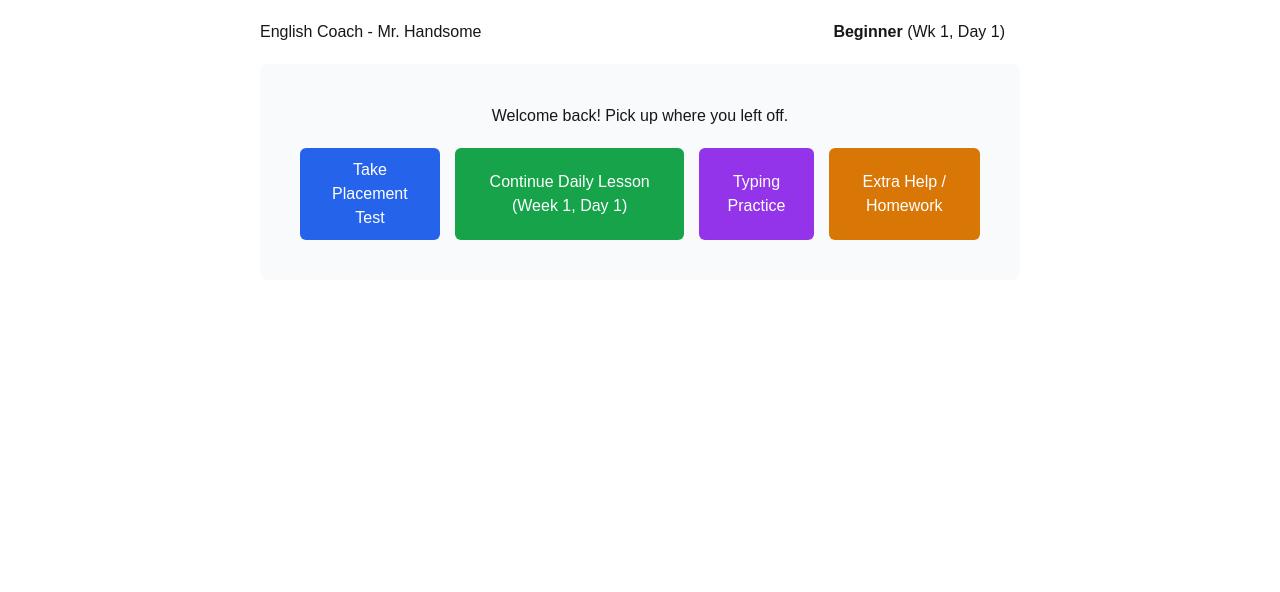
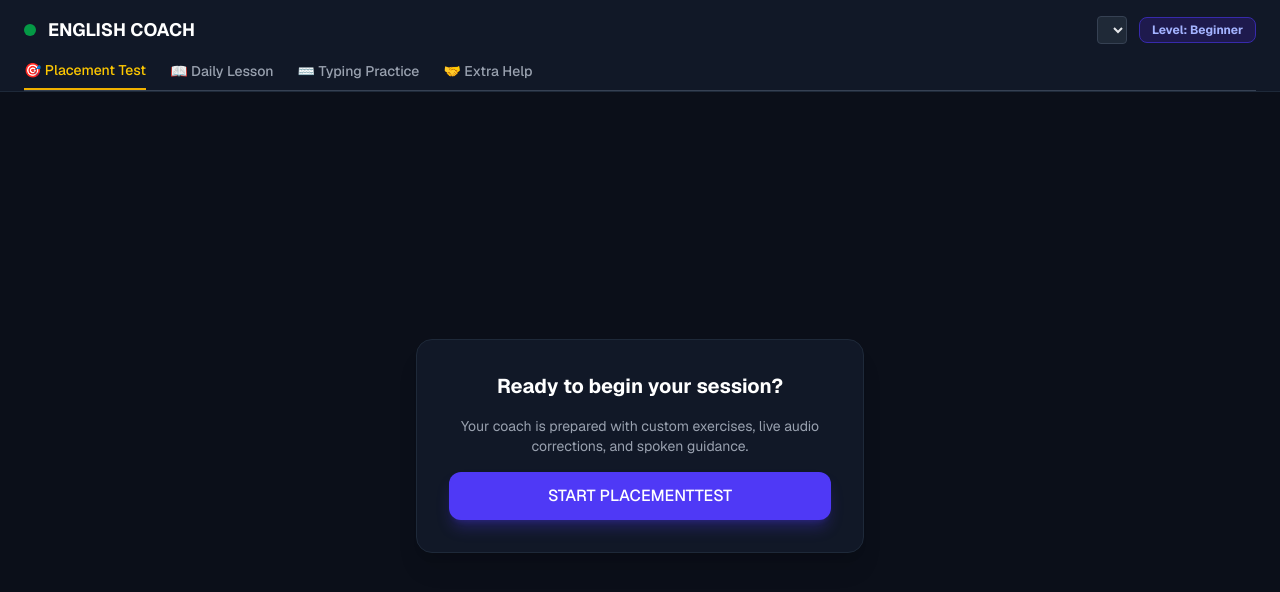
Before and after one commit to kamhasan123/Learn, a Next.js app in the folder english-coach/: page / in a window 1280 px wide. Shown: the top 592 px of the page. Built offline with nearby package versions, Linux system fonts and the light colour scheme.

Commit message:
Update page.tsx

```diff
--- a/english-coach/app/page.tsx
+++ b/english-coach/app/page.tsx
@@ -9,54 +9,141 @@ interface Message {
 }
 
 export default function InteractiveCoachPage() {
-  const [activeTab, setActiveTab] = useState<'curriculum' | 'typing' | 'extraHelp'>('curriculum');
+  const [activeTab, setActiveTab] = useState<'curriculum' | 'extraHelp' | 'placementTest' | 'typing'>('placementTest');
   const [sessionActive, setSessionActive] = useState<boolean>(false);
   const [messages, setMessages] = useState<Message[]>([]);
   const [inputText, setInputText] = useState<string>('');
   const [isLoading, setIsLoading] = useState<boolean>(false);
+  const [isRecording, setIsRecording] = useState<boolean>(false);
 
-  // Progress & State
   const [currentLevel, setCurrentLevel] = useState<string>('Beginner');
   const [currentWeek, setCurrentWeek] = useState<number>(1);
   const [currentDay, setCurrentDay] = useState<number>(1);
   const [progressPct, setProgressPct] = useState<number>(10);
   const [personalizedPlan, setPersonalizedPlan] = useState<string | null>(null);
   const [mode, setMode] = useState<string>('curriculum');
-  const [placementCompleted, setPlacementCompleted] = useState<boolean>(false);
-
-  // Load saved progress when app opens
+    // 1. Load saved data when the app opens
   useEffect(() => {
     const savedLevel = localStorage.getItem('coachLevel');
     const savedWeek = localStorage.getItem('coachWeek');
     const savedDay = localStorage.getItem('coachDay');
     const savedPlan = localStorage.getItem('coachPlan');
-    const savedPlacementDone = localStorage.getItem('coachPlacementDone');
 
     if (savedLevel) setCurrentLevel(savedLevel);
     if (savedWeek) setCurrentWeek(Number(savedWeek));
     if (savedDay) setCurrentDay(Number(savedDay));
     if (savedPlan) setPersonalizedPlan(savedPlan);
-    if (savedPlacementDone === 'true') {
-      setPlacementCompleted(true);
-    } else {
-      // If never taken, start on placement test mode
-      setMode('placementTest');
-    }
   }, []);
 
-  // Save data to memory whenever it changes
+  // 2. Save data to memory whenever it changes
   useEffect(() => {
     localStorage.setItem('coachLevel', currentLevel);
     localStorage.setItem('coachWeek', currentWeek.toString());
     localStorage.setItem('coachDay', currentDay.toString());
-    if (personalizedPlan) localStorage.setItem('coachPlan', personalizedPlan);
-    localStorage.setItem('coachPlacementDone', placementCompleted.toString());
-  }, [currentLevel, currentWeek, currentDay, personalizedPlan, placementCompleted]);
+    if (personalizedPlan) {
+      localStorage.setItem('coachPlan', personalizedPlan);
+    }
+  }, [currentLevel, currentWeek, currentDay, personalizedPlan]);
 
-  const startSession = async (targetMode: string) => {
-    setMode(targetMode);
-    setActiveTab(targetMode === 'typing' ? 'typing' : targetMode === 'extraHelp' ? 'extraHelp' : 'curriculum');
+  const [voices, setVoices] = useState<SpeechSynthesisVoice[]>([]);
+  const [selectedVoice, setSelectedVoice] = useState<string>('');
+
+  const mediaRecorderRef = useRef<MediaRecorder | null>(null);
+  const audioChunksRef = useRef<Blob[]>([]);
+  const fileInputRef = useRef<HTMLInputElement>(null);
+  const chatEndRef = useRef<HTMLDivElement>(null);
+
+  const scrollToBottom = () => {
+    chatEndRef.current?.scrollIntoView({ behavior: 'smooth' });
+  };
+
+  useEffect(() => {
+    scrollToBottom();
+  }, [messages, isLoading]);
+
+  // Load available browser voices for text-to-speech
+  useEffect(() => {
+    if ('speechSynthesis' in window) {
+      const updateVoices = () => {
+        const availableVoices = window.speechSynthesis.getVoices();
+        setVoices(availableVoices);
+
+        if (availableVoices.length > 0 && !selectedVoice) {
+          const defaultVoice = availableVoices.find(v => v.lang.startsWith('en')) || availableVoices[0];
+          setSelectedVoice(defaultVoice.name);
+        }
+      };
+
+      updateVoices();
+      window.speechSynthesis.onvoiceschanged = updateVoices;
+    }
+  }, [selectedVoice]);
+
+  // 🗣️ Text-to-Speech Engine
+  const speakText = (text: string) => {
+    if (!text || !('speechSynthesis' in window)) return;
+    window.speechSynthesis.cancel();
+
+    const cleanText = text.replace(/[*_~#-]/g, '');
+    const utterance = new SpeechSynthesisUtterance(cleanText);
+    utterance.rate = 0.90;
+    utterance.pitch = 1.10;
+
+    if (selectedVoice) {
+      const voiceObj = voices.find(v => v.name === selectedVoice);
+      if (voiceObj) utterance.voice = voiceObj;
+    }
+
+    window.speechSynthesis.speak(utterance);
+  };
+
+  const startSession = async (selectedMode = 'curriculum') => {
     setSessionActive(true);
+    setMode(selectedMode);
+    setIsLoading(true);
+    setMessages([]);
+
+    try {
+      const res = await fetch('/api/analyze', {
+        method: 'POST',
+        headers: { 'Content-Type': 'application/json' },
+        body: JSON.stringify({
+          isInitialGreeting: true,
+          mode: selectedMode,
+          currentWeek,
+          currentDay,
+          currentLevel,
+          personalizedPlan,
+          chatHistory: []
+        }),
+      });
+
+      const data = await res.json();
+      if (data.success) {
+        const initialMsg = data.feedback || data.spokenReply || "Hello! Let's begin our lesson.";
+        setMessages([{ role: 'ai', content: initialMsg, imageUrl: data.webImageUrl || data.imageUrl || null }]);
+        speakText(data.spokenReply || initialMsg);
+      }
+    } catch (err) {
+      console.error("Failed to start session:", err);
+      const fallbackMsg = "Welcome! Let's start our lesson. What would you like to say?";
+      setMessages([{ role: 'ai', content: fallbackMsg, imageUrl: null }]);
+      speakText(fallbackMsg);
+    } finally {
+      setIsLoading(false);
+    }
+  };
+
+  const handleSendMessage = async (payloadContent: { text?: string; audio?: string; image?: string }) => {
+    if (isLoading) return;
+
+    let userDisplayText = payloadContent.text || "[Voice Message]";
+    if (payloadContent.image) userDisplayText = "[Image Uploaded]";
+
+    const newHistory = [...messages, { role: 'user' as const, content: userDisplayText, imageUrl: payloadContent.image || null }];
+
+    setMessages(newHistory);
+    setInputText('');
     setIsLoading(true);
 
     try {
@@ -64,134 +151,227 @@ export default function InteractiveCoachPage() {
         method: 'POST',
         headers: { 'Content-Type': 'application/json' },
         body: JSON.stringify({
-          isInitialGreeting: true,
-          mode: targetMode,
+          text: payloadContent.text,
+          audio: payloadContent.audio,
+          image: payloadContent.image,
           currentLevel,
           currentWeek,
           currentDay,
-          personalizedPlan
-        })
+          mode: activeTab,
+          personalizedPlan,
+          chatHistory: newHistory
+        }),
       });
+
       const data = await res.json();
       if (data.success) {
-        setMessages([{ role: 'ai', content: data.feedback, imageUrl: data.webImageUrl }]);
+        const aiMessage = data.feedback || data.nextChallenge;
+        setMessages(prev => [...prev, { role: 'ai', content: aiMessage, imageUrl: data.webImageUrl || data.imageUrl || null }]);
+
+        if (data.spokenReply || data.feedback) {
+          speakText(data.spokenReply || data.feedback);
+        }
+
+        if (data.progressBump) setProgressPct(prev => Math.min(prev + data.progressBump, 100));
+
+        if (data.detectedLevel) {
+          setCurrentLevel(data.detectedLevel);
+          if (activeTab === 'placementTest') setActiveTab('curriculum');
+        }
+
+        if (data.newPersonalizedPlan) setPersonalizedPlan(data.newPersonalizedPlan);
       }
     } catch (err) {
-      console.error(err);
+      console.error("Error communicating with coach:", err);
+      speakText("Let's try that again! Please repeat your response for me.");
+      const errorMsg = "Let's try that again. Please repeat your response.";
+      setMessages(prev => [...prev, { role: 'ai', content: errorMsg, imageUrl: null }]);
     } finally {
       setIsLoading(false);
     }
   };
 
-  const handleSend = async () => {
-    if (!inputText.trim() && !isLoading) return;
-    const userMsg = inputText;
-    setInputText('');
-    setMessages(prev => [...prev, { role: 'user', content: userMsg }]);
-    setIsLoading(true);
+  const startRecording = async () => {
+    if ('speechSynthesis' in window) window.speechSynthesis.cancel();
+    audioChunksRef.current = [];
 
     try {
-      const res = await fetch('/api/analyze', {
-        method: 'POST',
-        headers: { 'Content-Type': 'application/json' },
-        body: JSON.stringify({
-          text: userMsg,
-          mode,
-          currentLevel,
-          currentWeek,
-          currentDay,
-          personalizedPlan,
-          chatHistory: messages
-        })
-      });
-      const data = await res.json();
-      if (data.success) {
-        if (mode === 'placementTest' && data.detectedLevel) {
-          setCurrentLevel(`Level ${data.detectedLevel}`);
-          if (data.newPersonalizedPlan) setPersonalizedPlan(data.newPersonalizedPlan);
-          setPlacementCompleted(true);
-          localStorage.setItem('coachPlacementDone', 'true');
+      const stream = await navigator.mediaDevices.getUserMedia({ audio: true });
+      const mediaRecorder = new MediaRecorder(stream);
+      mediaRecorderRef.current = mediaRecorder;
+
+      mediaRecorder.ondataavailable = (event) => {
+        if (event.data.size > 0) audioChunksRef.current.push(event.data);
+      };
+
+      mediaRecorder.onstop = async () => {
+        const audioBlob = new Blob(audioChunksRef.current, { type: 'audio/webm' });
+        const reader = new FileReader();
+        reader.readAsDataURL(audioBlob);
+        reader.onloadend = () => {
+          handleSendMessage({ audio: reader.result as string });
+          stream.getTracks().forEach(track => track.stop());
+        };
+      };
+
+      mediaRecorder.start();
+      setIsRecording(true);
+    } catch (err) {
+      console.error("Microphone access denied:", err);
+      alert("Could not access microphone.");
     }
-        if (data.progressBump) {
-          setProgressPct(prev => Math.min(100, prev + data.progressBump));
+  };
+
+  const stopRecording = () => {
+    if (mediaRecorderRef.current && isRecording) {
+      mediaRecorderRef.current.stop();
+      setIsRecording(false);
     }
-        setMessages(prev => [...prev, { role: 'ai', content: data.feedback, imageUrl: data.webImageUrl }]);
-      }
-    } catch (err) {
-      console.error(err);
-    } finally {
-      setIsLoading(false);
+  };
+
+  const handleImageUpload = (e: React.ChangeEvent<HTMLInputElement>) => {
+    if ('speechSynthesis' in window) window.speechSynthesis.cancel();
+    const file = e.target.files?.[0];
+    if (file) {
+      const reader = new FileReader();
+      reader.readAsDataURL(file);
+      reader.onloadend = () => handleSendMessage({ image: reader.result as string });
     }
   };
 
   return (
-    <div style={{ padding: '20px', fontFamily: 'sans-serif', maxWidth: '800px', margin: '0 auto' }}>
-      <div style={{ display: 'flex', justifyContent: 'space-between', alignItems: 'center', marginBottom: '20px' }}>
-        <h2>English Coach - Mr. Handsome</h2>
-        <div>
-          <span style={{ marginRight: '15px' }}><b>{currentLevel}</b> (Wk {currentWeek}, Day {currentDay})</span>
-          {placementCompleted && (
-            <button
-              onClick={() => startSession('placementTest')}
-              style={{ padding: '6px 12px', background: '#6366f1', color: '#fff', border: 'none', borderRadius: '4px', cursor: 'pointer' }}
+    <div className="flex flex-col h-screen bg-[#0b0f19] text-white font-sans">
+      <header className="px-6 pt-4 pb-0 border-b border-gray-800 bg-[#111827]">
+        <div className="flex flex-wrap justify-between items-center mb-4 gap-2">
+          <div className="flex items-center space-x-3">
+            <span className="w-3 h-3 bg-green-500 rounded-full animate-pulse"></span>
+            <h1 className="text-lg font-bold">ENGLISH COACH</h1>
+          </div>
+          <div className="flex items-center space-x-3">
+            <select
+              value={selectedVoice}
+              onChange={(e) => setSelectedVoice(e.target.value)}
+              className="bg-[#1f2937] border border-gray-700 text-xs text-gray-200 rounded p-1 max-w-[160px]"
             >
-              Retake Placement Test
-            </button>
-          )}
+              {voices.map(v => <option key={v.name} value={v.name}>{v.name} ({v.lang})</option>)}
+            </select>
+            <div className="text-xs px-3 py-1 bg-indigo-950 border border-indigo-800 rounded-lg text-indigo-300 font-bold">
+              Level: {currentLevel}
+            </div>
           </div>
         </div>
 
+        <div className="flex space-x-6 border-b border-gray-700 overflow-x-auto whitespace-nowrap">
+          <button onClick={() => { setActiveTab('placementTest'); setSessionActive(false); }} className={`pb-2 text-sm font-medium ${activeTab === 'placementTest' ? 'border-b-2 border-yellow-500 text-yellow-400' : 'text-gray-400'}`}>
+            🎯 Placement Test
+          </button>
+          <button onClick={() => { setActiveTab('curriculum'); setSessionActive(false); }} className={`pb-2 text-sm font-medium ${activeTab === 'curriculum' ? 'border-b-2 border-indigo-500 text-indigo-400' : 'text-gray-400'}`}>
+            📖 Daily Lesson
+          </button>
+          <button onClick={() => { setActiveTab('typing'); setSessionActive(false); }} className={`pb-2 text-sm font-medium ${activeTab === 'typing' ? 'border-b-2 border-blue-500 text-blue-400' : 'text-gray-400'}`}>
+            ⌨️ Typing Practice
+          </button>
+          <button onClick={() => { setActiveTab('extraHelp'); setSessionActive(false); }} className={`pb-2 text-sm font-medium ${activeTab === 'extraHelp' ? 'border-b-2 border-green-500 text-green-400' : 'text-gray-400'}`}>
+            🤝 Extra Help
+          </button>
+        </div>
+      </header>
+
+      {sessionActive && activeTab === 'curriculum' && (
+        <div className="w-full bg-gray-800 h-1.5">
+          <div className="bg-indigo-500 h-1.5 transition-all duration-500" style={{ width: `${progressPct}%` }}></div>
+        </div>
+      )}
+
+      {activeTab === 'curriculum' && personalizedPlan && (
+        <div className="bg-indigo-900/40 border-b border-indigo-800 p-3 text-xs text-indigo-200 text-center">
+          <span className="font-bold">Your Custom Path:</span> {personalizedPlan}
+        </div>
+      )}
+
+      <main className="flex-1 overflow-y-auto p-4 md:p-6 space-y-4 max-w-4xl w-full mx-auto">
         {!sessionActive ? (
-        <div style={{ textAlign: 'center', padding: '40px', background: '#f9fafb', borderRadius: '8px' }}>
-          <h3>Welcome back! Pick up where you left off.</h3>
-          <div style={{ display: 'flex', justifyContent: 'center', gap: '15px', marginTop: '20px' }}>
-            {!placementCompleted && (
-              <button onClick={() => startSession('placementTest')} style={{ padding: '10px 20px', fontSize: '16px', background: '#2563eb', color: '#fff', border: 'none', borderRadius: '6px', cursor: 'pointer' }}>
-                Take Placement Test
-              </button>
-            )}
-            <button onClick={() => startSession('curriculum')} style={{ padding: '10px 20px', fontSize: '16px', background: '#16a34a', color: '#fff', border: 'none', borderRadius: '6px', cursor: 'pointer' }}>
-              Continue Daily Lesson (Week {currentWeek}, Day {currentDay})
-            </button>
-            <button onClick={() => startSession('typing')} style={{ padding: '10px 20px', fontSize: '16px', background: '#9333ea', color: '#fff', border: 'none', borderRadius: '6px', cursor: 'pointer' }}>
-              Typing Practice
-            </button>
-            <button onClick={() => startSession('extraHelp')} style={{ padding: '10px 20px', fontSize: '16px', background: '#d97706', color: '#fff', border: 'none', borderRadius: '6px', cursor: 'pointer' }}>
-              Extra Help / Homework
+          <div className="flex flex-col items-center justify-center h-full space-y-6 text-center">
+            <div className="p-8 bg-[#111827] border border-gray-800 rounded-2xl shadow-xl max-w-md w-full space-y-4">
+              <h2 className="text-xl font-bold">Ready to begin your session?</h2>
+              <p className="text-gray-400 text-sm">Your coach is prepared with custom exercises, live audio corrections, and spoken guidance.</p>
+              <button
+                onClick={() => startSession(activeTab)}
+                className="w-full py-3 bg-indigo-600 hover:bg-indigo-500 text-white font-medium rounded-xl transition shadow-lg shadow-indigo-600/30"
+              >
+                START {activeTab.toUpperCase()}
               </button>
             </div>
           </div>
         ) : (
-        <div>
-          <div style={{ display: 'flex', gap: '10px', marginBottom: '15px' }}>
-            <button onClick={() => startSession('curriculum')} style={{ background: mode === 'curriculum' ? '#16a34a' : '#e5e7eb', color: mode === 'curriculum' ? '#fff' : '#000', padding: '8px 16px', border: 'none', borderRadius: '4px', cursor: 'pointer' }}>Daily Lesson</button>
-            <button onClick={() => startSession('typing')} style={{ background: mode === 'typing' ? '#9333ea' : '#e5e7eb', color: mode === 'typing' ? '#fff' : '#000', padding: '8px 16px', border: 'none', borderRadius: '4px', cursor: 'pointer' }}>Typing</button>
-            <button onClick={() => startSession('extraHelp')} style={{ background: mode === 'extraHelp' ? '#d97706' : '#e5e7eb', color: mode === 'extraHelp' ? '#fff' : '#000', padding: '8px 16px', border: 'none', borderRadius: '4px', cursor: 'pointer' }}>Extra Help</button>
-            <button onClick={() => setSessionActive(false)} style={{ marginLeft: 'auto', background: '#ef4444', color: '#fff', padding: '8px 16px', border: 'none', borderRadius: '4px', cursor: 'pointer' }}>Home Menu</button>
+          <div className="space-y-4 pb-24">
+            {messages.map((msg, index) => (
+              <div key={index} className={`flex flex-col ${msg.role === 'user' ? 'items-end' : 'items-start'}`}>
+                <div className={`max-w-[85%] md:max-w-[75%] rounded-2xl px-5 py-3.5 text-sm leading-relaxed shadow-md ${msg.role === 'user' ? 'bg-indigo-600 text-white rounded-br-none' : 'bg-[#1f2937] border border-gray-700/60 text-gray-100 rounded-bl-none'}`}>
+                  <span className="block text-[10px] uppercase tracking-wider text-gray-400 mb-1 font-bold">
+                    {msg.role === 'user' ? 'You' : 'Coach'}
+                  </span>
+                  <p className="whitespace-pre-wrap">{msg.content}</p>
+                  {msg.imageUrl && (
+                    <img src={msg.imageUrl} alt="Upload" className="mt-3 rounded-xl max-h-64 object-cover w-full border border-gray-700" />
+                  )}
                 </div>
-
-          <div style={{ border: '1px solid #e5e7eb', borderRadius: '8px', height: '400px', overflowY: 'scroll', padding: '15px', background: '#fff', display: 'flex', flexDirection: 'column', gap: '10px' }}>
-            {messages.map((m, idx) => (
-              <div key={idx} style={{ alignSelf: m.role === 'user' ? 'flex-end' : 'flex-start', background: m.role === 'user' ? '#eff6ff' : '#f3f4f6', padding: '10px 14px', borderRadius: '8px', maxWidth: '75%' }}>
-                <p style={{ margin: 0 }}>{m.content}</p>
-                {m.imageUrl && <img src={m.imageUrl} alt="visual aid" style={{ marginTop: '10px', maxWidth: '100%', borderRadius: '6px' }} />}
               </div>
             ))}
-            {isLoading && <p style={{ color: '#6b7280', fontStyle: 'italic' }}>Mr. Handsome is typing...</p>}
+            {isLoading && (
+              <div className="flex items-start">
+                <div className="bg-[#1f2937] border border-gray-700/60 rounded-2xl px-5 py-3.5 text-sm text-gray-400 animate-pulse">
+                  Coach is analyzing your speech and structuring feedback...
                 </div>
+              </div>
+            )}
+            <div ref={chatEndRef} />
+          </div>
+        )}
+      </main>
 
-          <div style={{ display: 'flex', marginTop: '15px', gap: '10px' }}>
+      {sessionActive && (
+        <footer className="sticky bottom-0 bg-[#111827] border-t border-gray-800 p-4">
+          <div className="max-w-4xl mx-auto flex items-center space-x-2">
+            <input type="file" accept="image/*" capture="environment" ref={fileInputRef} className="hidden" onChange={handleImageUpload} />
+            <button onClick={() => fileInputRef.current?.click()} className="p-3 bg-gray-800 hover:bg-gray-700 rounded-xl text-gray-400" title="Upload image">📸</button>
+
+            <button
+              onClick={isRecording ? stopRecording : startRecording}
+              className={`p-3 rounded-xl text-white transition ${isRecording ? 'bg-red-600 animate-pulse' : 'bg-gray-800 hover:bg-gray-700 text-gray-300'}`}
+              title="Voice input"
+            >
+              🎙️
+            </button>
+
             <input
               type="text"
               value={inputText}
-              onChange={e => setInputText(e.target.value)}
-              onKeyDown={e => e.key === 'Enter' && handleSend()}
-              placeholder="Type your response..."
-              style={{ flex: 1, padding: '10px', borderRadius: '4px', border: '1px solid #d1d5db' }}
+              onChange={(e) => setInputText(e.target.value)}
+              onKeyDown={(e) => {
+                if (e.key === 'Enter' && inputText.trim()) {
+                  if ('speechSynthesis' in window) window.speechSynthesis.cancel();
+                  handleSendMessage({ text: inputText });
+                }
+              }}
+              placeholder="Type your message or response..."
+              className="flex-1 bg-[#1f2937] border border-gray-700 rounded-xl px-4 py-3 text-sm focus:outline-none focus:border-indigo-500 text-white"
             />
-            <button onClick={handleSend} style={{ padding: '10px 20px', background: '#2563eb', color: '#fff', border: 'none', borderRadius: '4px', cursor: 'pointer' }}>Send</button>
+
+            <button
+              onClick={() => {
+                if (inputText.trim()) {
+                  if ('speechSynthesis' in window) window.speechSynthesis.cancel();
+                  handleSendMessage({ text: inputText });
+                }
+              }}
+              disabled={isLoading || !inputText.trim()}
+              className="px-5 py-3 bg-indigo-600 hover:bg-indigo-500 disabled:opacity-50 rounded-xl font-medium text-sm transition shadow-lg shadow-indigo-600/20"
+            >
+              Send
+            </button>
           </div>
-        </div>
+        </footer>
       )}
     </div>
   );
```
Lines whose indentation alone changed are shown as unchanged.
